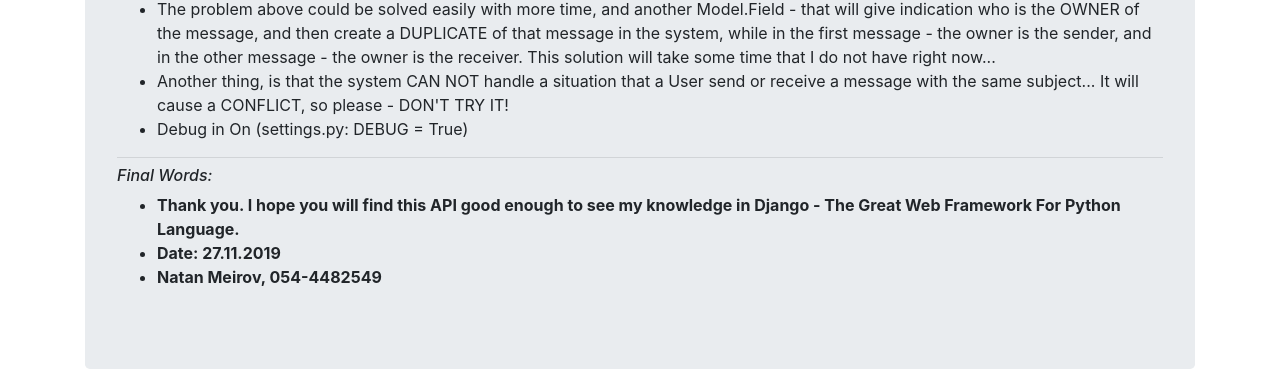
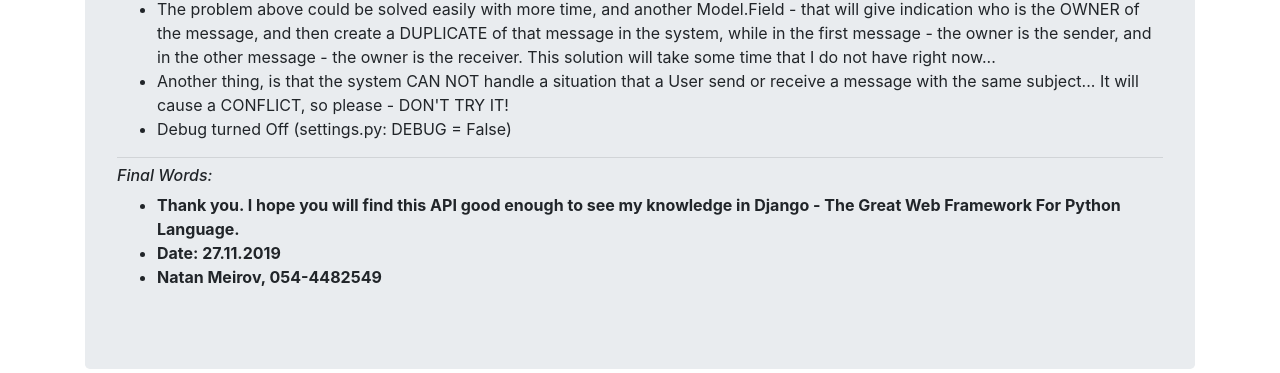
Before and after one commit to NatanMeirov/MessagesRestApiBackendSystem, a Django app: page / in a window 1280 px wide. Shown: the part 650-1023 px from the top of the page. Run offline with Django 3.2, Linux system fonts and the light colour scheme; some libraries are stand-ins or nearby versions.

Commit message:
Update Index.html

```diff
--- a/templates/MessageRestApi/Index.html
+++ b/templates/MessageRestApi/Index.html
@@ -30,7 +30,7 @@
                 <li>Every Message in the data base of the system do not have an indication who is the owner of the message, but the sender and the receiver. It can cause a problem while a User tries to delete a message (as a sender or as a receiver) - bacause it will automaticly delete the message from the system, no matter that there is another User in the system with the same message (as a receiver or as a sender). </li>
                 <li>The problem above could be solved easily with more time, and another Model.Field - that will give indication who is the OWNER of the message, and then create a DUPLICATE of that message in the system, while in the first message - the owner is the sender, and in the other message - the owner is the receiver. This solution will take some time that I do not have right now...</li>
                 <li>Another thing, is that the system CAN NOT handle a situation that a User send or receive a message with the same subject... It will cause a CONFLICT, so please - DON'T TRY IT!</li>
-                <li>Debug in On (settings.py: DEBUG = True)</li>
+                <li>Debug turned Off (settings.py: DEBUG = False)</li>
             </ul>
             <hr class="my-2">
             <h6><em>Final Words:</em></h6>
```
